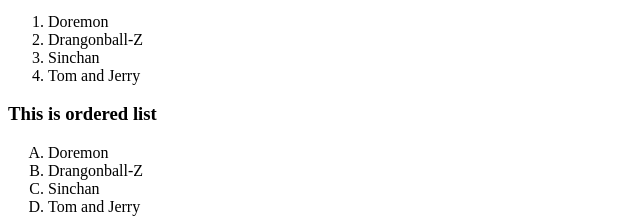
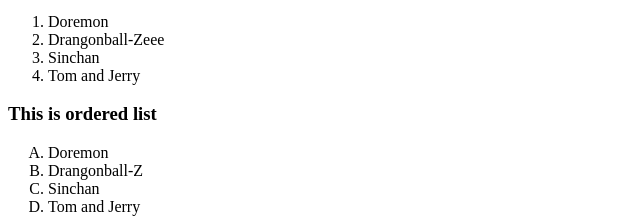
Before and after one commit to sahayshivam/Dev, a plain HTML site: page About HTML TAG/nine.html in a window 1280 px wide. Shown: the part 196-414 px from the top of the page, 0-640 px from the left. Drawn offline with Linux system fonts and the light colour scheme.

Commit message:
Update nine.html

```diff
--- a/About HTML TAG/nine.html
+++ b/About HTML TAG/nine.html
@@ -20,7 +20,7 @@
 
     <ul style="list-style-type: decimal;">
         <li>Doremon</li>
-        <li>Drangonball-Z</li>
+        <li>Drangonball-Zeee</li>
         <li>Sinchan</li>
         <li>Tom and Jerry</li>
     </ul>
```
